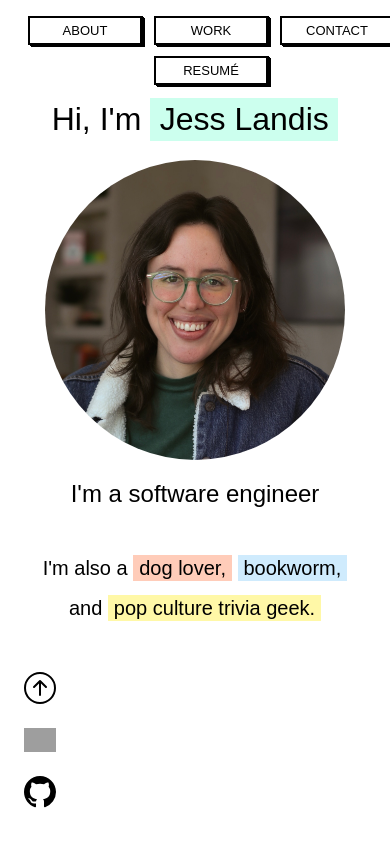
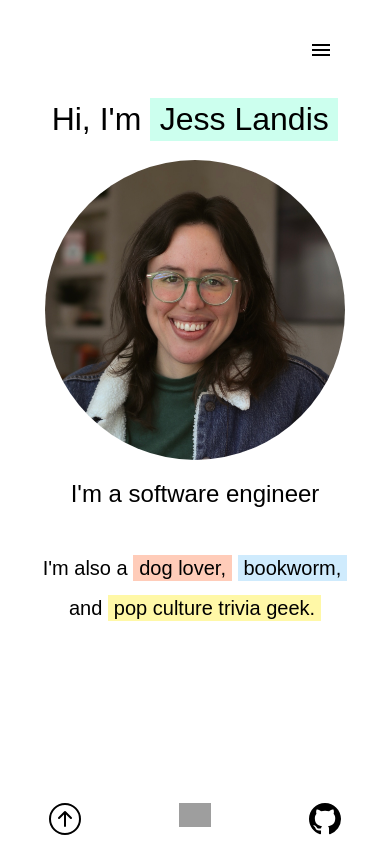
Before and after one commit to jlandis320/portfolio, a React (Create React App) app: page / in a window 390 px wide. Shown: the top 844 px of the page. Built offline with nearby package versions, Linux system fonts and the light colour scheme; grey boxes are pictures that could not be loaded; a web font is replaced by a local one.

Commit message:
adds responsive nav

```diff
--- a/src/components/NavBar/NavBar.jsx
+++ b/src/components/NavBar/NavBar.jsx
@@ -2,20 +2,9 @@
 // import resume from 'Jess-Landis-Resume.pdf'
 
 import styles from './NavBar.module.css'
+import PositionedMenu from '../PositionedMenu/PositionedMenu';
 
 const NavBar = () => {
-
-  // const downloadRes = () => {
-  //   fetch('Jess-Landis-Resume.pdf').then(response => {
-  //     response.blob().then(blob => {
-  //       const fileURL = window.URL.createObjectURL(blob)
-  //       let alink = document.createElement('a')
-  //       alink.href = fileURL
-  //       alink.download = 'JessLandisResume.pdf'
-  //       alink.click()
-  //     })
-  //   })
-  // }
 
   return (
     <nav className={styles.bar} id="nav">
@@ -24,6 +13,9 @@ const NavBar = () => {
       <a href="#work" className={styles.navlink} id="workbutton">Work</a>
       <a href="#contact" className={styles.navlink} id="contactbutton">Contact</a>
       <a href="https://jesslandis.netlify.app/Jess-Landis-Resume.pdf" className={styles.navlink} target="_blank" rel="noreferrer" id="resumebutton">Resumé</a>
+      <div className={styles.hamburger}>
+        <PositionedMenu />
+      </div>
     </nav>
   );
 }
--- a/src/components/NavBar/NavBar.module.css
+++ b/src/components/NavBar/NavBar.module.css
@@ -32,14 +32,26 @@
   opacity: 100;
 }
 
+.hamburger {
+  display: none;
+}
+
 @media screen and (max-width: 550px) {
   .navlink {
-    font-size: small;
+    display: none;
+  }
+
+  .hamburger {
+    display: flex;
+    position: absolute;
+    left: 70%;
+    background-color: white;
   }
   .bar {
     flex-wrap: wrap;
     margin-top: 10px;
     height: 80px;
+    background-color: transparent;
   }
 }
 
--- /dev/null
+++ b/src/components/PositionedMenu/PositionedMenu.jsx
@@ -0,0 +1,50 @@
+import * as React from 'react';
+import Button from '@mui/material/Button';
+import Menu from '@mui/material/Menu';
+import MenuItem from '@mui/material/MenuItem';
+import MenuIcon from '@mui/icons-material/Menu';
+
+export default function PositionedMenu() {
+  const [anchorEl, setAnchorEl] = React.useState(null);
+  const open = Boolean(anchorEl);
+  const handleClick = (event) => {
+    setAnchorEl(event.currentTarget);
+  };
+  const handleClose = () => {
+    setAnchorEl(null);
+  };
+
+  return (
+    <div>
+      <Button
+        id="demo-positioned-button"
+        aria-controls={open ? 'demo-positioned-menu' : undefined}
+        aria-haspopup="true"
+        aria-expanded={open ? 'true' : undefined}
+        onClick={handleClick}
+      >
+        <MenuIcon style={{ fill: '#000000'}}/>
+      </Button>
+      <Menu
+        id="demo-positioned-menu"
+        aria-labelledby="demo-positioned-button"
+        anchorEl={anchorEl}
+        open={open}
+        onClose={handleClose}
+        anchorOrigin={{
+          vertical: 'top',
+          horizontal: 'left',
+        }}
+        transformOrigin={{
+          vertical: 'top',
+          horizontal: 'left',
+        }}
+      >
+        <MenuItem onClick={handleClose}><a href="#about">About</a></MenuItem>
+        <MenuItem onClick={handleClose}><a href="#work">Work</a></MenuItem>
+        <MenuItem onClick={handleClose}><a href="#contact">Contact</a></MenuItem>
+        <MenuItem onClick={handleClose}><a href="https://jesslandis.netlify.app/Jess-Landis-Resume.pdf" target="_blank" rel="noreferrer">Resumé</a></MenuItem>
+      </Menu>
+    </div>
+  );
+}
--- a/src/pages/Main/Main.module.css
+++ b/src/pages/Main/Main.module.css
@@ -26,7 +26,15 @@
 
 
 @media screen and (max-width: 550px) {
-  .icons { }
+  .icons {
+    flex-direction: row;
+    width: 100%;
+    justify-content: space-around;
+    bottom: 0;
+    height: fit-content;
+    padding: 5px 0;
+    background-color: white;
+  }
 }
 
 @media screen and (min-width: 1000px){
```
Also changed, not shown: package.json (+9 -0 lines), 1 other file (tests, documents, lock files or other folders).
